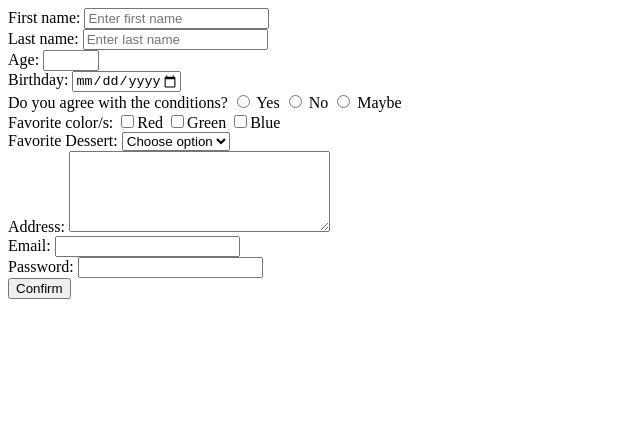
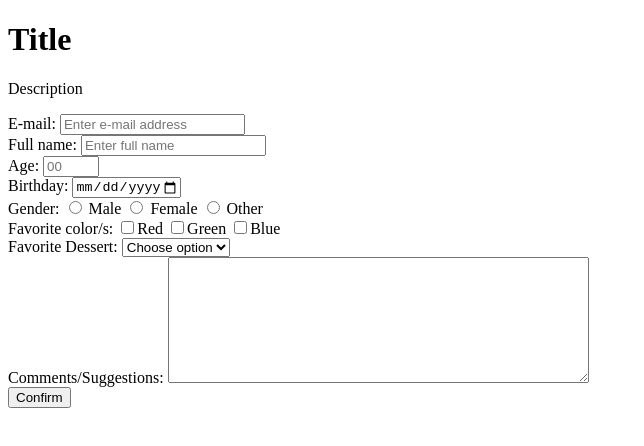
Before and after one commit to Jay-Deeee/avion-forms, a plain HTML site: page index.html in a window 1280 px wide. Shown: the whole page, without its empty margins (0-644 px from the left). Drawn offline with Linux system fonts and the light colour scheme.

Commit message:
Added all reqs from 'user stories' into html

```diff
--- a/index.html
+++ b/index.html
@@ -8,23 +8,27 @@
     </head>
 
     <body>
-        <form method="get">
-            <label for="firstname">First name:</label>
-            <input type="text" name="firstname" placeholder="Enter first name" required>
+        <div class="left">
+            <h1 id="title">Title</h1>
+            <p id="description">Description</p>
+        </div>
+        <form id="survey-form" method="get">
+            <label id="email-label" for="email">E-mail:</label>
+            <input id="email" type="email" name="email" placeholder="Enter e-mail address" required>
             <br />
-            <label for="lastname">Last name:</label>
-            <input type="text" name="lastname" placeholder="Enter last name" required>
+            <label id="name-label" for="name">Full name:</label>
+            <input id="name" type="text" name="name" placeholder="Enter full name" required>
             <br />
-            <label for="age">Age:</label>
-            <input type="number" name="age" min="18" max="60">
+            <label id="number-label" for="age">Age:</label>
+            <input id="number" type="number" name="age" min="18" max="80" placeholder="00">
             <br />
             <label for="birthday">Birthday:</label>
             <input type="date" name="date" min="2024-08-01" max="2025-09-30">
             <br />
-            <label for="condition">Do you agree with the conditions?</label>
-            <input type="radio" name="condition" value="yes"> Yes
-            <input type="radio" name="condition" value="no"> No
-            <input type="radio" name="condition" value="maybe"> Maybe
+            <label for="gender">Gender:</label>
+            <input type="radio" name="gender" value="male"> Male
+            <input type="radio" name="gender" value="female"> Female
+            <input type="radio" name="gender" value="other"> Other
             <br />
             <label for="favecolor">Favorite color/s:</label>
             <input type="checkbox" name="favecolor" value="red">Red
@@ -32,7 +36,7 @@
             <input type="checkbox" name="favecolor" value="blue">Blue
             <br />
             <label for="dessert">Favorite Dessert:</label>
-            <select name="dessert">
+            <select id="dropdown" name="dessert">
                 <option selected disabled>Choose option</option>
                 <option value="icecream">Ice cream</option>
                 <option value="pudding">Pudding</option>
@@ -40,14 +44,8 @@
                 <option value="cake">Cake</option>
             </select>
             <br />
-            <label for="address">Address:</label>
-            <textarea name="address" maxlength="150" rows="5" cols="30" required></textarea>
-            <br />
-            <label for="email">Email:</label>
-            <input type="email" name="email" required>
-            <br />
-            <label for="password">Password:</label>
-            <input type="password" name="password" minlength="8" required>
+            <label for="comments">Comments/Suggestions:</label>
+            <textarea name="comments" maxlength="400" rows="8" cols="50" required></textarea>
             <br />
             <input type="submit" value="Confirm">
         </form>
```
